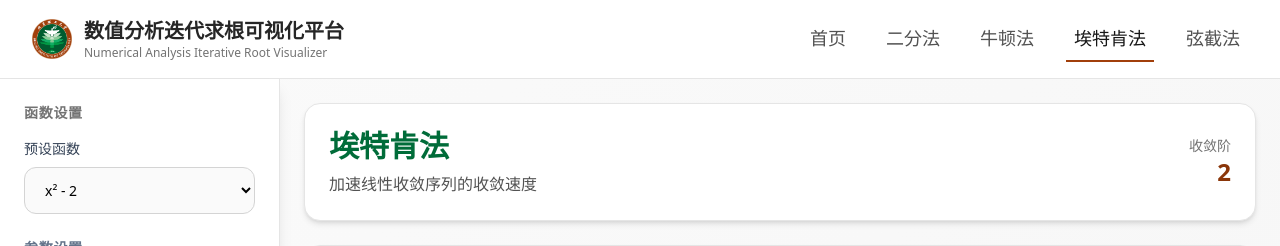
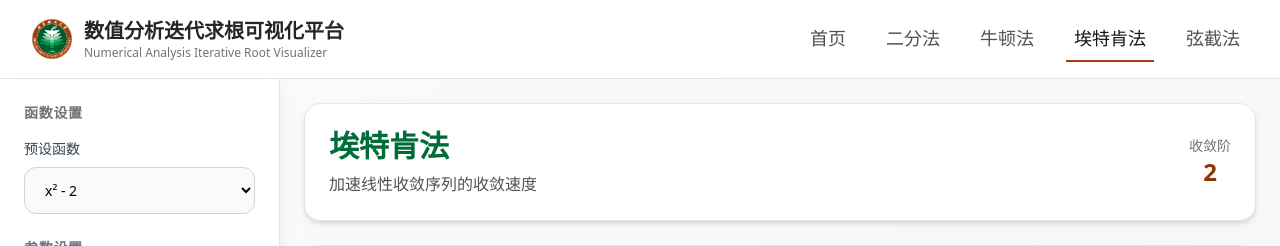
Before and after one commit to Sophie618/numerical-analysis-platform, a React (Vite) app in the folder numerical-visualizer/: page /aitken in a window 1280 px wide. Shown: the top 246 px of the page. Built offline with nearby package versions, Linux system fonts and the light colour scheme.

Commit message:
style: adjust convergence order position to be more centered

```diff
--- a/numerical-visualizer/src/pages/AlgorithmPage.jsx
+++ b/numerical-visualizer/src/pages/AlgorithmPage.jsx
@@ -152,15 +152,15 @@
           <main className="p-6 space-y-6">
             {/* Page Header */}
             <div className="bg-white rounded-2xl p-6 shadow-md border border-neutral-200">
-              <div className="flex items-center justify-between">
-                <div>
+              <div className="flex items-center gap-12">
+                <div className="flex-1">
                   <h2 className="text-3xl font-bold text-secondary-500 mb-2">
                     {algorithm.displayName}
                   </h2>
                   <p className="text-neutral-600">{algorithm.description}</p>
                 </div>
-                <div className="flex items-center gap-4">
-                  <div className="text-right">
+                <div className="flex items-center">
+                  <div className="text-center">
                     <div className="text-sm text-neutral-500">收敛阶</div>
                     <div className="text-2xl font-bold text-primary-600">{algorithm.convergenceOrder}</div>
                   </div>
```
